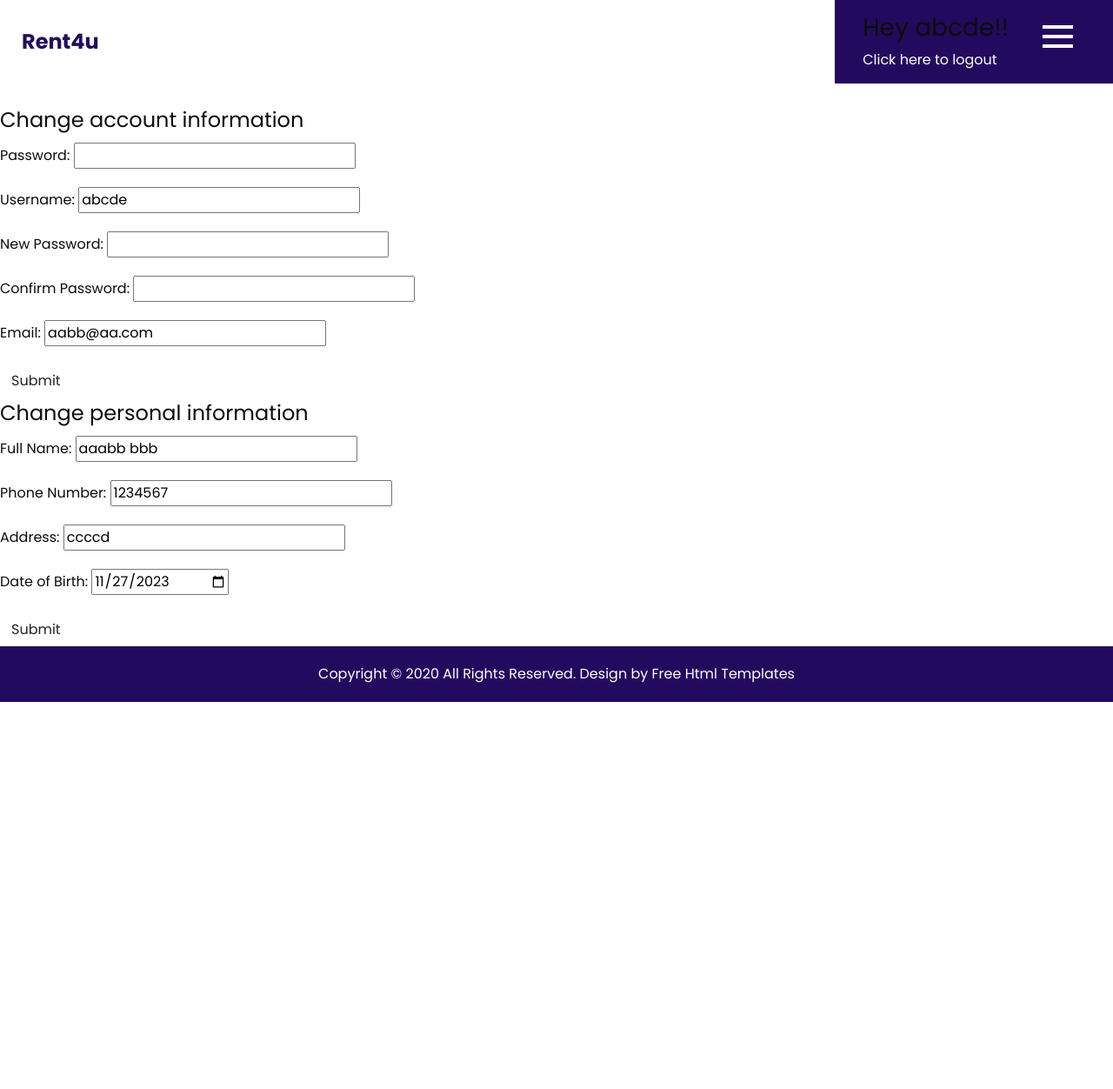
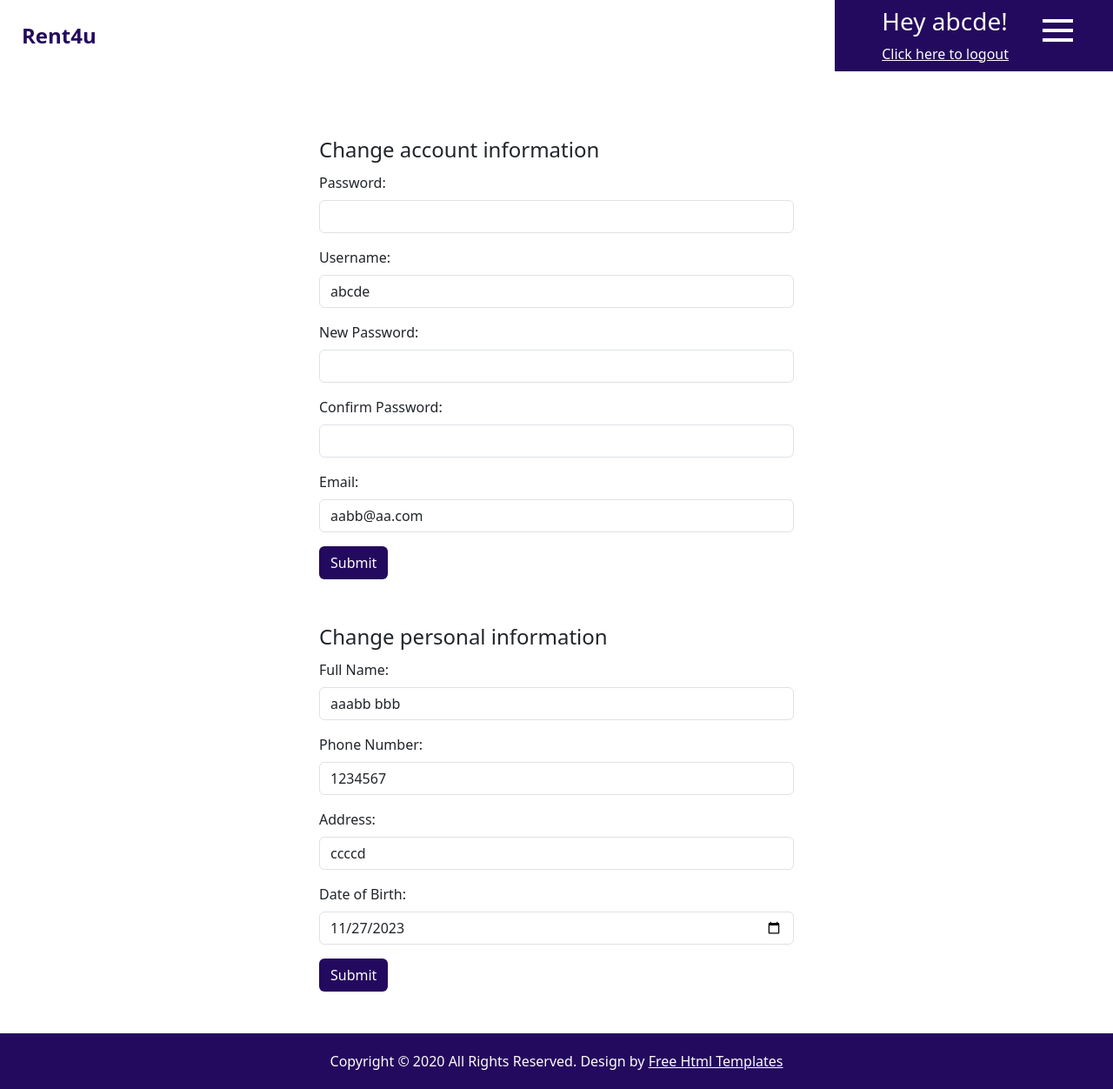
Before and after one commit to SerdarMenekli/Flask-Rent-Car-App, a Flask app: page /manage in a window 1280 px wide. Shown: the whole page at 87% size. Before the commit the page ends 807 px from the top, so only its background shows below. Run offline with Flask 3, Linux system fonts and the light colour scheme; a user stored in the database is signed in; some libraries are stand-ins or nearby versions.

Commit message:
ui changes

```diff
--- a/app/__init__.py
+++ b/app/__init__.py
@@ -11,8 +11,7 @@ from flask_admin.contrib.sqla import ModelView
 
 app = Flask(__name__)
 
-from app.rent4u.views import rent4u
-app.register_blueprint(rent4u)
+
 
 db_path = os.path.join(app.root_path, 'database', 'database.db')
 app.config['SQLALCHEMY_DATABASE_URI'] = 'sqlite:///{}'.format(db_path)
@@ -30,10 +29,12 @@ login_manager.login_view = 'auth.login'
 
 
 admin = Admin(app, name='Admin Panel', template_mode='bootstrap4')
+class UserAdminView(ModelView):
+    column_exclude_list = ['pwdhash']
 
 from app.auth.models import User
 from app.rent4u.models import Customer, Car, Rental, Location, Reservation, Invoice
-admin.add_view(ModelView(User, db.session))
+admin.add_view(UserAdminView(User, db.session))
 admin.add_view(ModelView(Customer, db.session))
 admin.add_view(ModelView(Car, db.session))
 admin.add_view(ModelView(Rental, db.session))
@@ -44,6 +45,9 @@ admin.add_view(ModelView(Invoice, db.session))
 from app.auth.views import auth
 app.register_blueprint(auth)
 
+from app.rent4u.views import rent4u
+app.register_blueprint(rent4u)
+
 ctx = app.app_context()
 
 ctx.push()
--- a/app/rent4u/models.py
+++ b/app/rent4u/models.py
@@ -1,5 +1,6 @@
 from datetime import datetime
 from app import db
+from flask_wtf import FlaskForm
 
 class Customer(db.Model):
     __tablename__ = 'customer'
@@ -169,3 +170,6 @@ class Invoice(db.Model):
         self.payment_status = payment_status
         self.issued_date = issued_date
         self.due_date = due_date
+
+class SearchForm(FlaskForm):
+    pass
--- a/app/static/css/style.css
+++ b/app/static/css/style.css
@@ -94,7 +94,7 @@ body {
   z-index: 9;
   position: absolute;
   right: 15px;
-  top: 14px;
+  top: 7px;
 }
 
 .custom_menu-btn button {
@@ -1140,3 +1140,12 @@ a:focus {
   color: #fefdfc;
 }
 /*# sourceMappingURL=style.css.map */
+
+.background_color{
+  background-color: #240a5e!important;
+  color: #fefdfc!important;
+}
+
+.content{
+  min-height: 82.5vh;
+}
--- a/app/templates/base.html
+++ b/app/templates/base.html
@@ -40,7 +40,9 @@
             </div>
         {% endfor %}
     </div>
+    <div class="content">
     {% block content %}{% endblock %}
+    </div>
     {% include "footer.html" %}
 
   <script src="{{ url_for('static', filename='js/jquery-3.4.1.min.js') }}"></script>
@@ -49,7 +51,8 @@
   </script>
   <script src="{{ url_for('static', filename='js/custom.js') }}"></script>
 
-
+  <link href="https://cdn.jsdelivr.net/npm/bootstrap@5.3.2/dist/css/bootstrap.min.css" rel="stylesheet" integrity="sha384-T3c6CoIi6uLrA9TneNEoa7RxnatzjcDSCmG1MXxSR1GAsXEV/Dwwykc2MPK8M2HN" crossorigin="anonymous">
+  <script src="https://cdn.jsdelivr.net/npm/bootstrap@5.3.2/dist/js/bootstrap.bundle.min.js" integrity="sha384-C6RzsynM9kWDrMNeT87bh95OGNyZPhcTNXj1NW7RuBCsyN/o0jlpcV8Qyq46cDfL" crossorigin="anonymous"></script>
 </body>
 
 </html>
--- a/app/templates/header.html
+++ b/app/templates/header.html
@@ -13,7 +13,7 @@
             <div class="user_option">
               {% if current_user.is_authenticated %}
                   {# <h3>Hey {{ session.username }}!!</h3> #}
-                  <h3>Hey {{ current_user.username }}!!</h3>
+                  <h3 class="background_color">Hey {{ current_user.username }}!</h3>
                   <a href="{{ url_for('auth.logout') }}">Click here to logout</a>
               {% else %}
                   <a href="{{ url_for('auth.login') }}" class="mr-3">login</a> <a href="{{ url_for('auth.register') }}">register</a>
@@ -30,6 +30,7 @@
             <div id="myNav" class="overlay">
               <div class="overlay-content">
                 <a href="{{url_for('rent4u.index')}}">Home</a>
+                <a href="{{url_for('auth.manage')}}">Manage Account</a>
                 <a href="{{url_for('rent4u.about')}}">About</a>
                 <a href="{{url_for('rent4u.car')}}">Cars</a>
                 <a href="{{url_for('rent4u.blog')}}">Blog</a>
--- a/app/templates/manage.html
+++ b/app/templates/manage.html
@@ -1,6 +1,36 @@
 {% extends 'base.html' %}
 {% block content %}
-<div class="top-pad">
+<div class="container mt-5">
+    <div class="row justify-content-center my-5">
+        <div class="col-md-6">
+            <form method="POST" action="{{ url_for('auth.manage_account') }}" role="form" class="mb-5">
+                {{ form1.csrf_token }}
+                <fieldset>
+                <legend>Change account information</legend>
+                <div class="mb-3">{{ form1.password.label(class="form-label") }}: {{ form1.password(class="form-control") }}</div>
+                <div class="mb-3">{{ form1.username.label(class="form-label") }}: {{ form1.username(class="form-control", value=user.username) }}</div>
+                <div class="mb-3">{{ form1.new_password.label(class="form-label") }}: {{ form1.new_password(class="form-control") }}</div>
+                <div class="mb-3">{{ form1.confirm.label(class="form-label") }}: {{ form1.confirm(class="form-control") }}</div>
+                <div class="mb-3">{{ form1.email.label(class="form-label") }}: {{ form1.email(class="form-control", value=user.email) }}</div>
+                <button type="submit" class="btn background_color">Submit</button>
+                </fieldset>
+            </form>
+
+            <form method="POST" action="{{ url_for('auth.manage_personal') }}" role="form">
+                {{ form2.csrf_token }}
+                <fieldset>
+                <legend>Change personal information</legend>
+                <div class="mb-3">{{ form2.full_name.label(class="form-label") }}: {{ form2.full_name(class="form-control", value=customer.full_name) }}</div>
+                <div class="mb-3">{{ form2.phone_number.label(class="form-label") }}: {{ form2.phone_number(class="form-control", value=customer.phone_number) }}</div>
+                <div class="mb-3">{{ form2.address.label(class="form-label") }}: {{ form2.address(class="form-control", value=customer.address) }}</div>
+                <div class="mb-3">{{ form2.date_of_birth.label(class="form-label") }}: {{ form2.date_of_birth(class="form-control", value=customer.date_of_birth) }}</div>
+                <button type="submit" class="btn background_color">Submit</button>
+                </fieldset>
+            </form>
+        </div>
+    </div>
+</div>
+{# <div class="top-pad">
 
     <form method="POST" action="{{ url_for('auth.manage_account') }}" role="form">
         {{ form1.csrf_token }}
@@ -26,5 +56,5 @@
         <button type="submit" class="btn btn-default">Submit</button>
         </fieldset>
     </form>
-</div>
+</div> #}
 {% endblock %}
```
Also changed, not shown: app/rent4u/views.py (+13 -2 lines), app/templates/index.html (+4 -3 lines), app/templates/login.html (+25 -9 lines), app/templates/register.html (+17 -13 lines), app/database/database.db.
